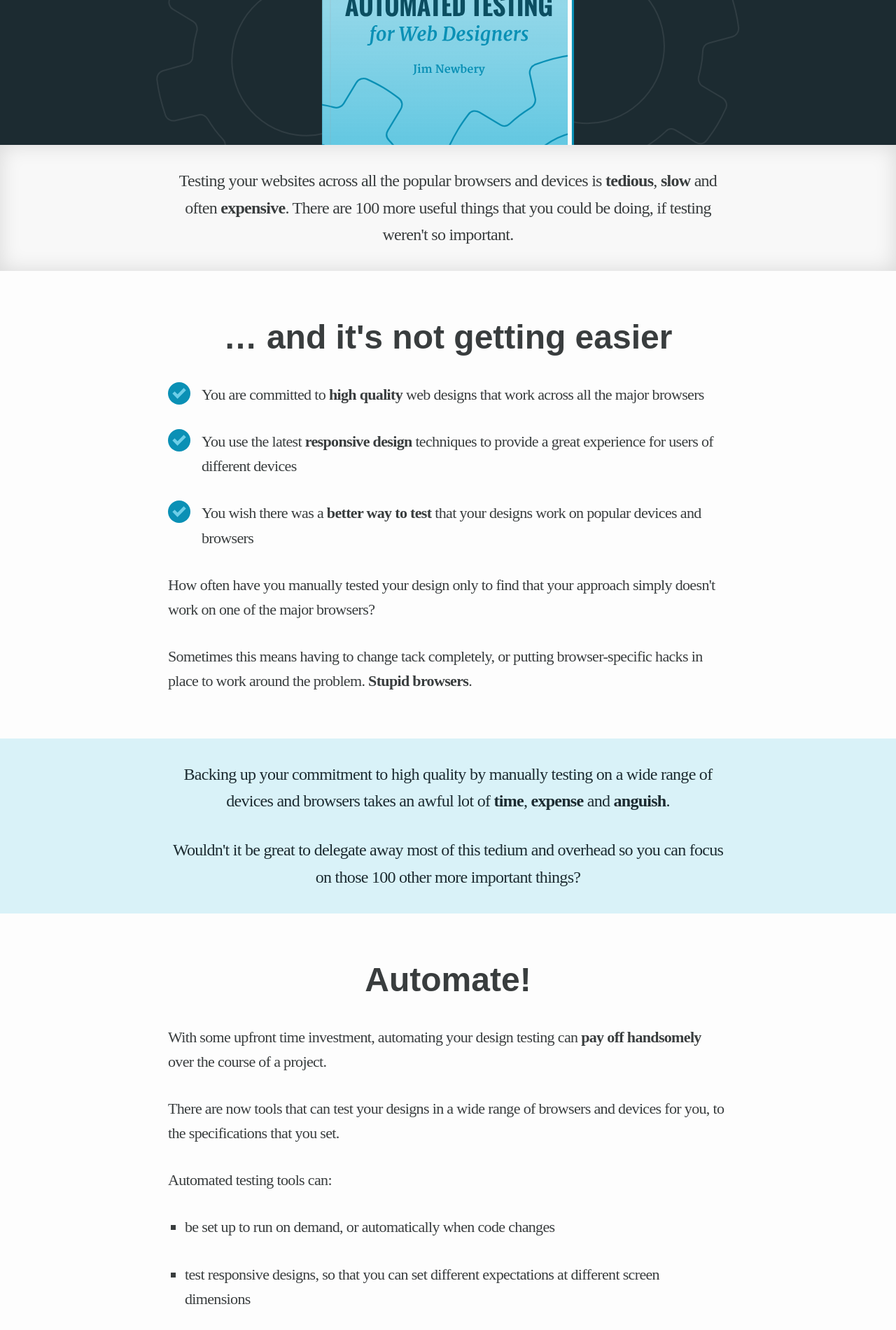
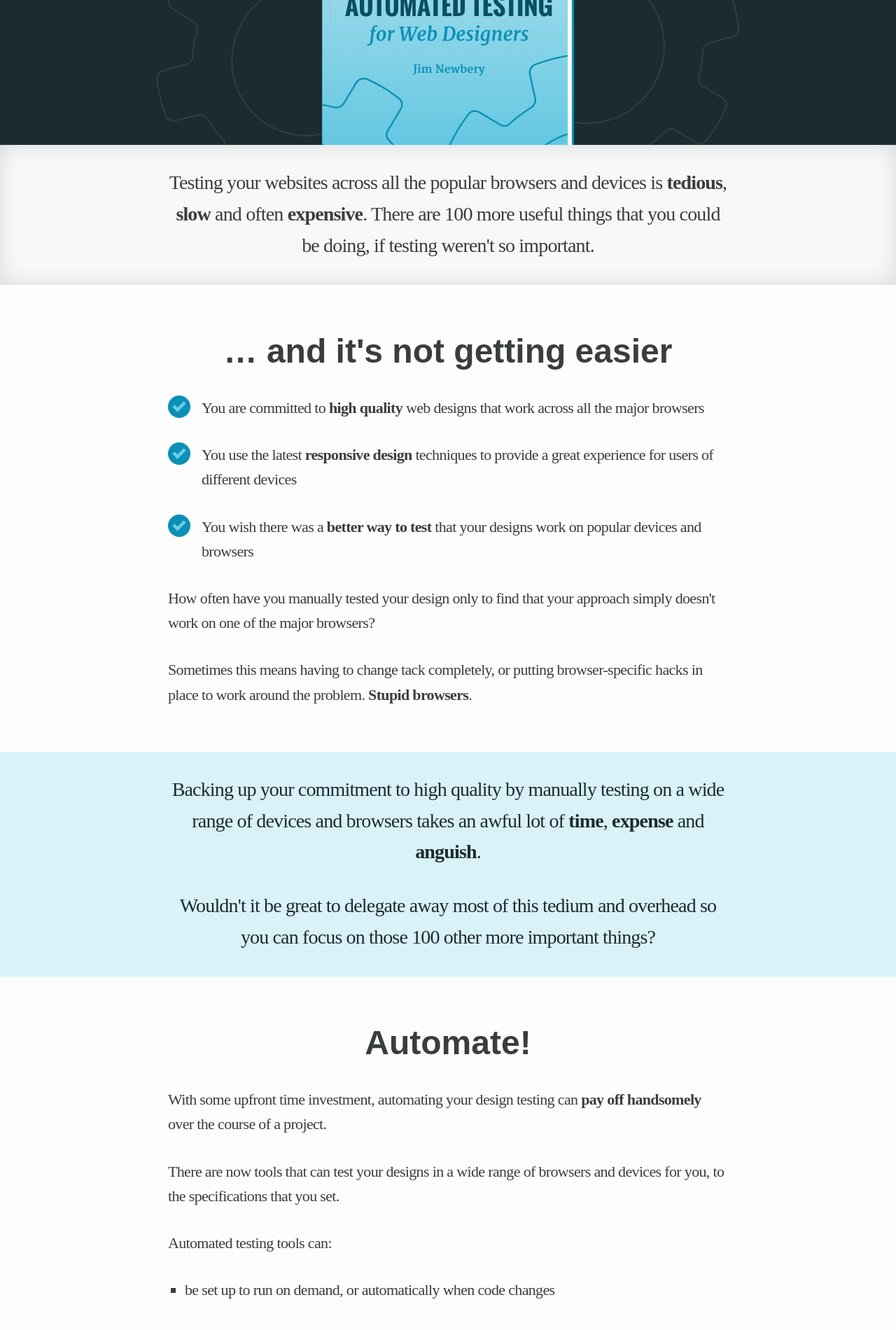
Before and after one commit to froots/froots.github.io, a Jekyll site: the page built from automated-testing-for-web-designers/index.html, in a window 1280 px wide. Shown: the part 667-2567 px from the top of the page at 70% size. Built offline with Jekyll 4.4.1, drawn with Linux system fonts in a browser that asks for light colours.

Commit message:
Callout text size large screens

```diff
--- a/_sass/landing/_callouts.scss
+++ b/_sass/landing/_callouts.scss
@@ -24,4 +24,8 @@
   @include breakpoint-up($phablet) {
     font-size: 1.5rem;
   }
+
+  @include breakpoint-up($tablet) {
+    font-size: 1.75rem;
+  }
 }
```
